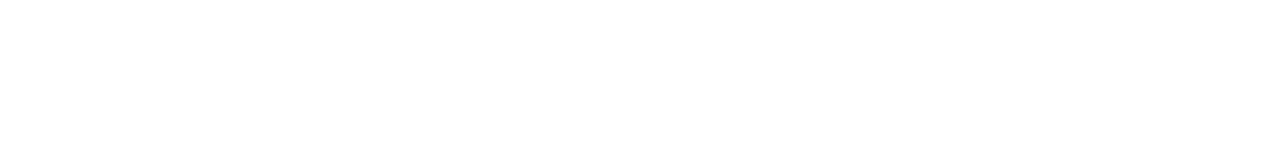
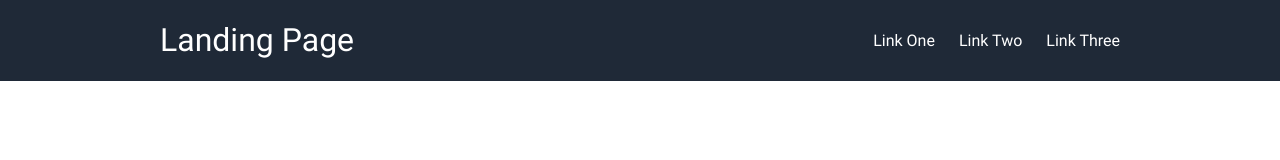
Before and after one commit to Chamara-Wijepala/landing-page, a plain HTML site: page index.html in a window 1280 px wide. Drawn offline with Linux system fonts and the light colour scheme.

Commit message:
Replace custom font and add CSS to header

```diff
--- a/index.html
+++ b/index.html
@@ -4,11 +4,25 @@
   <meta charset="UTF-8">
   <meta http-equiv="X-UA-Compatible" content="IE=edge">
   <meta name="viewport" content="width=device-width, initial-scale=1.0">
+  <link rel="stylesheet" href="./style.css">
   <title>Landing Page</title>
 </head>
 <body>
-  <header></header>
-  <main></main>
+  <header>
+    <div id="header-content">
+      <h1>Landing Page</h1>
+      <nav>
+        <a href="">Link One</a>
+        <a href="">Link Two</a>
+        <a href="">Link Three</a>
+      </nav>
+    </div>
+  </header>
+  <main>
+    <div id="hero">
+
+    </div>
+  </main>
   <footer></footer>
 </body>
 </html>
--- a/style.css
+++ b/style.css
@@ -5,8 +5,70 @@ html {
   box-sizing: inherit;
 }
 
-@import url('https://fonts.googleapis.com/css2?family=Roboto&display=swap');
+@font-face {
+  font-family: 'roboto';
+  src:
+    local('roboto'),
+    url('./assets/fonts/Roboto-LightItalic-webfont.woff') format('woff');
+  font-weight: normal;
+  font-style: italic;
+}
+
+@font-face {
+  font-family: 'roboto';
+  src:
+    local('roboto'),
+    url('./assets/fonts/Roboto-Regular-webfont.woff') format('woff');
+  font-weight: normal;
+  font-style: normal;
+}
+
+@font-face {
+  font-family: 'roboto';
+  src:
+    local('roboto'),
+    url('./assets/fonts/Roboto-Black-webfont.woff') format('woff');
+  font-weight: bold;
+  font-style: normal;
+}
 
 :root {
-  font-family: 'Roboto', sans-serif;
+  font-family: 'roboto', sans-serif;
+  --page-width: 75vw;
+  --primary: #1F2937;
+  --secondary: #E5E7EB;
+  --tertiary: #3772F6;
 }
+
+body {
+  padding: 0;
+  margin: 0;
+}
+
+header,
+#hero {
+  color: white;
+  background-color: var(--primary);
+}
+
+#header-content {
+  width: var(--page-width);
+  margin: auto;
+  display: flex;
+  align-items: center;
+}
+
+#header-content h1 {
+  font-weight: bold;
+}
+
+header nav {
+  margin-left: auto;
+  display: flex;
+  gap: 1.5rem;
+}
+
+header nav a {
+  color: inherit;
+  text-decoration: none;
+}
```
Also changed, not shown: assets/fonts/Roboto-Black-webfont.woff (added), assets/fonts/Roboto-LightItalic-webfont.woff (added), assets/fonts/Roboto-Regular-webfont.woff (added).
